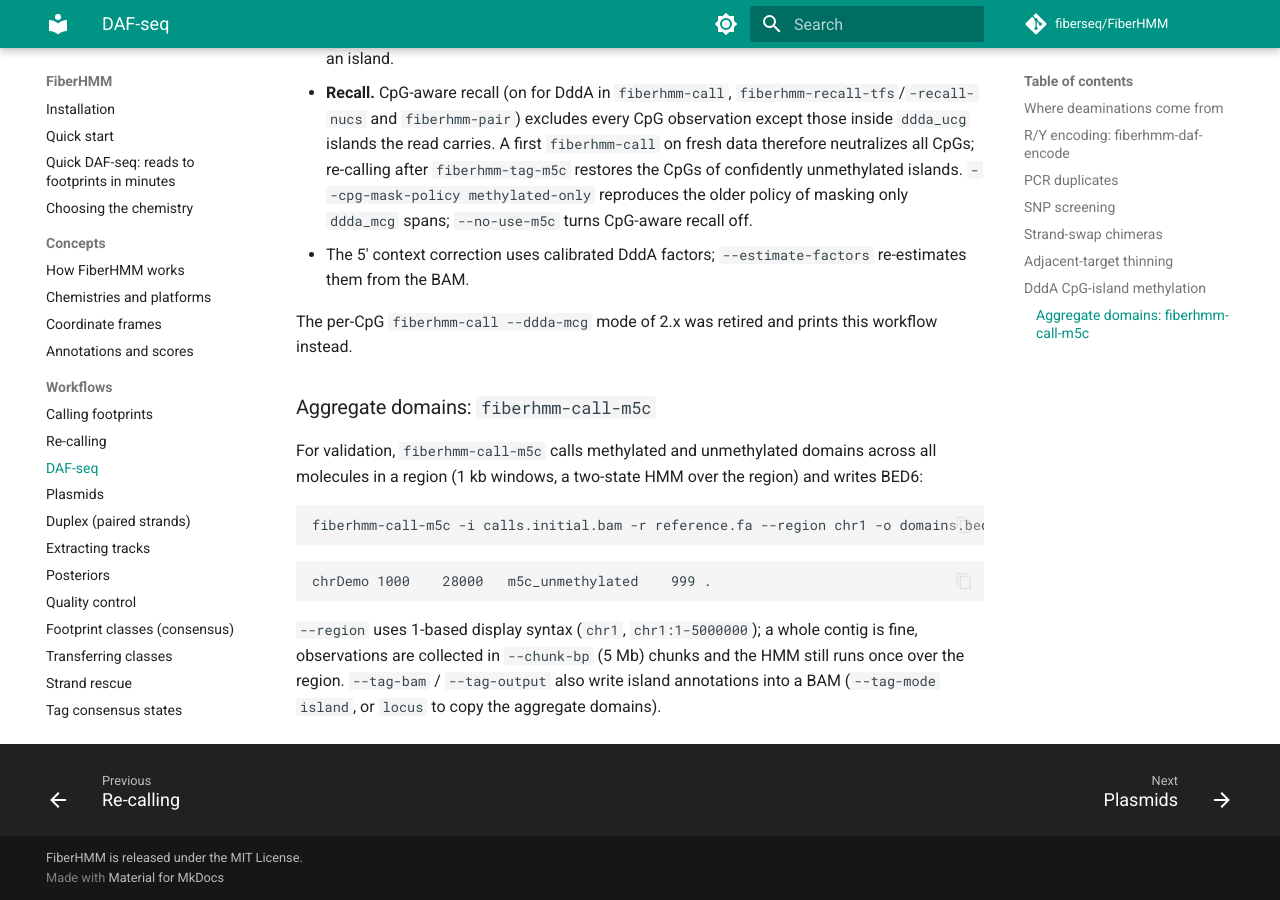
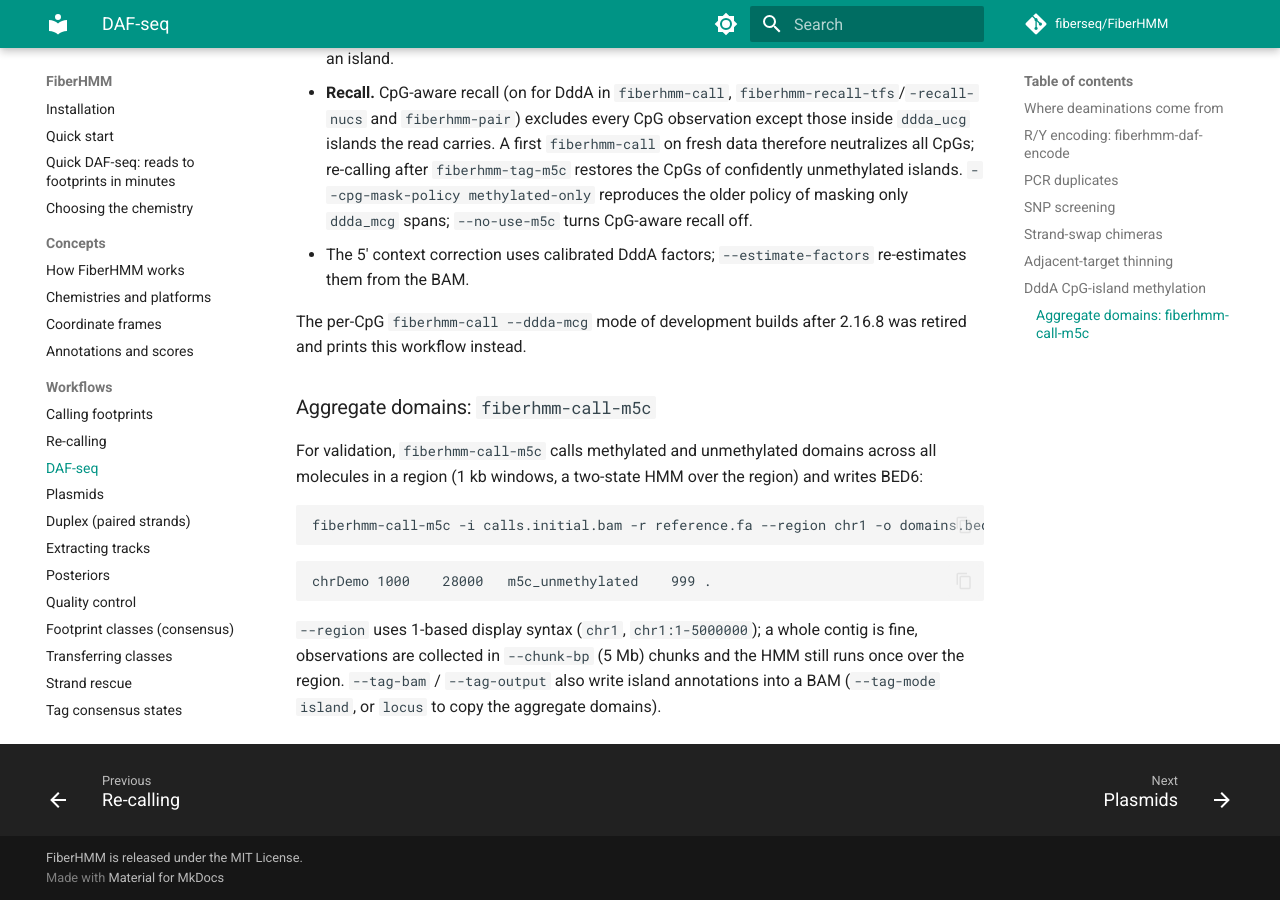
Before and after one commit to fiberseq/FiberHMM, an MkDocs documentation site: the page built from docs/workflows/daf-seq.md, in a window 1280 px wide and 900 px high, scrolled down 4976 px. Built offline with MkDocs 1.6.1 and Material for MkDocs 9.7.7, drawn with Linux system fonts in a browser that asks for light colours; comment, search, counter and statistics services are not loaded.

Commit message:
docs(upgrading): TF decoder, DddB min-llr, DddA tables and thinning rows; label development-only removals
The defaults table missed four number-changing 3.0 changes. The removed
table and the DAF-seq page called --ddda-mcg, fiberhmm-crossstrand,
fiberhmm-merge, site-consensus and recaller.abutting 2.x features; none
was in a 2.x release (all were added after 2.16.8).

Co-Authored-By: Claude Opus 5.5 (1M context) <noreply@anthropic.com>

```diff
--- a/docs/workflows/daf-seq.md
+++ b/docs/workflows/daf-seq.md
@@ -245,8 +245,8 @@ How it works:
 - The 5' context correction uses calibrated DddA factors;
   `--estimate-factors` re-estimates them from the BAM.
 
-The per-CpG `fiberhmm-call --ddda-mcg` mode of 2.x was retired and prints
-this workflow instead.
+The per-CpG `fiberhmm-call --ddda-mcg` mode of development builds after
+2.16.8 was retired and prints this workflow instead.
 
 ### Aggregate domains: `fiberhmm-call-m5c`
 
```
Also changed, not shown: docs/upgrading.md (+9 -5 lines).
